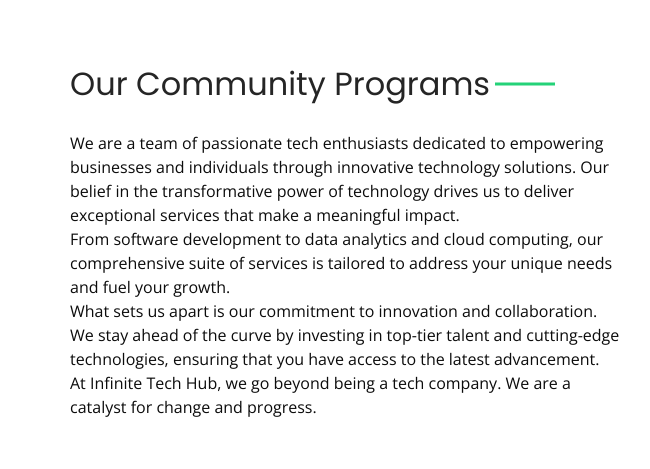
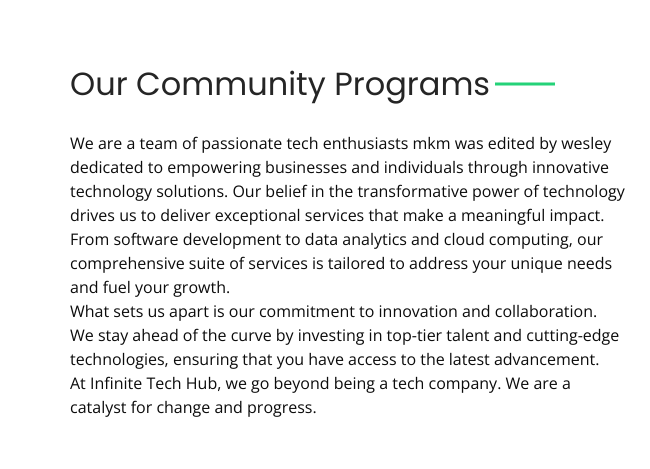
Before and after one commit to WesleyCollinsOchieng/WesleyCollinsOchieng.github.io, a plain HTML site: page community.html in a window 1280 px wide. Shown: the part 118-587 px from the top of the page, 0-650 px from the left. Drawn offline with nearby package versions, Linux system fonts and the light colour scheme; grey boxes are pictures that could not be loaded.

Commit message:
Update community.html

```diff
--- a/community.html
+++ b/community.html
@@ -110,7 +110,7 @@
 
             </div>
             <p>
-              We are a team of passionate tech enthusiasts dedicated to empowering businesses and individuals through innovative technology solutions. Our belief in the transformative power of technology drives us to deliver exceptional services that make a meaningful impact.
+              We are a team of passionate tech enthusiasts mkm was edited by wesley dedicated to empowering businesses and individuals through innovative technology solutions. Our belief in the transformative power of technology drives us to deliver exceptional services that make a meaningful impact.
               <br> From software development to data analytics and cloud computing, our comprehensive suite of services is tailored to address your unique needs and fuel your growth.
               <br>
               What sets us apart is our commitment to innovation and collaboration.
```
